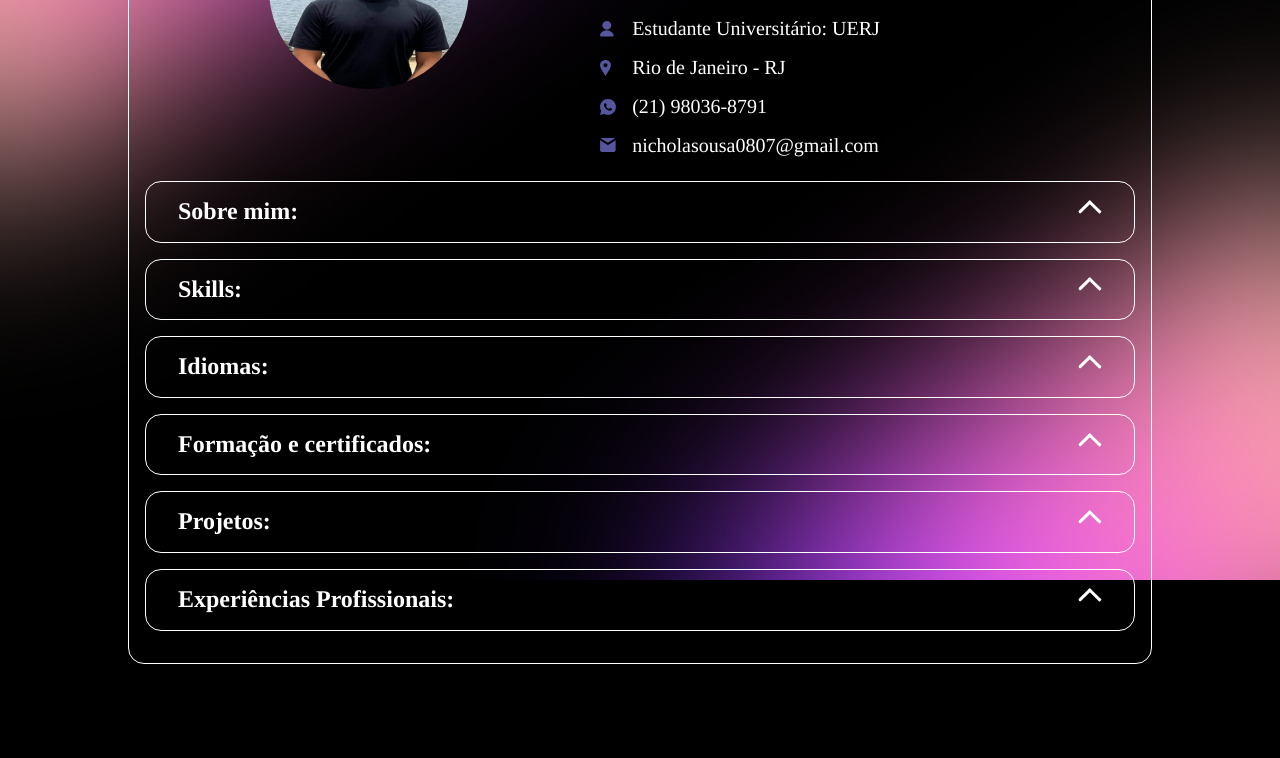
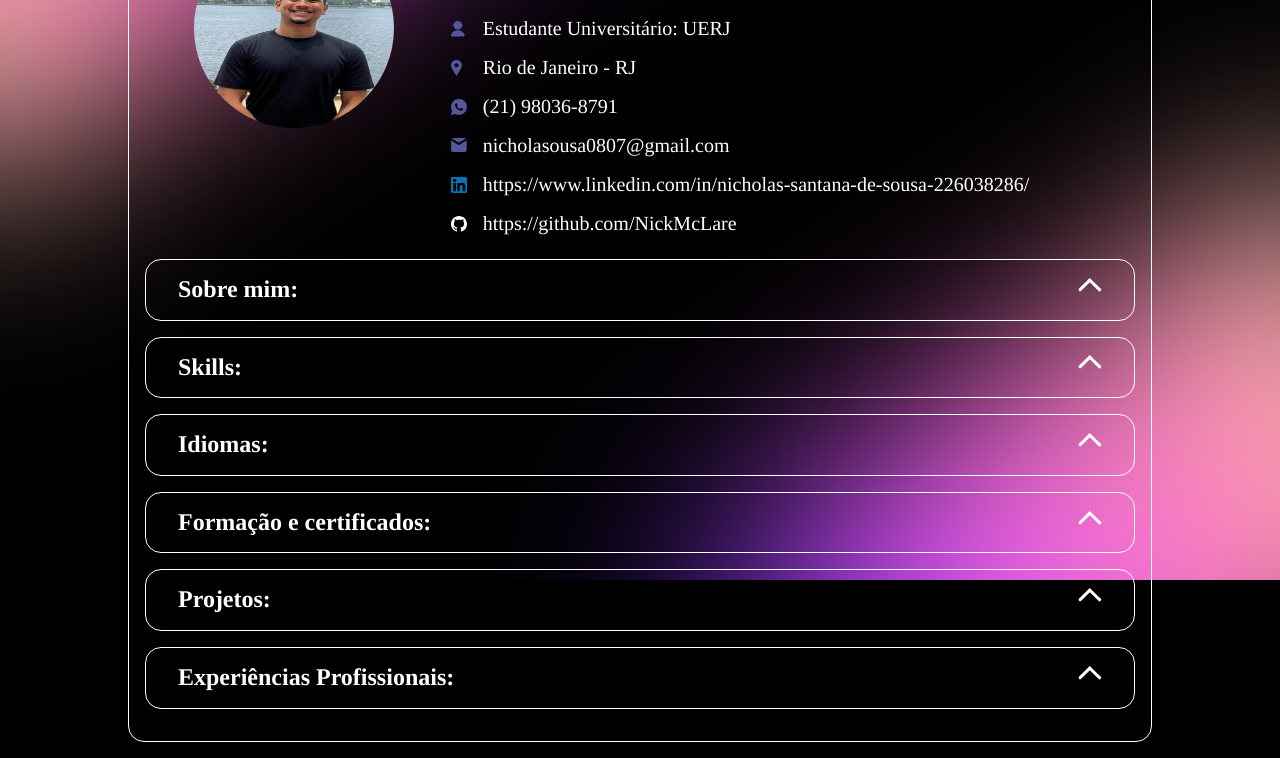
Before and after one commit to NickMcLare/my-portifolio, a plain HTML site: page index.html in a window 1280 px wide. Shown: the part 220-978 px from the top of the page. Before the commit the page ends 900 px from the top, so only its background shows below. Drawn offline with nearby package versions, Linux system fonts and the light colour scheme.

Commit message:
Adicionando algumas informações adicionais

```diff
--- a/assets/css/header.css
+++ b/assets/css/header.css
@@ -77,6 +77,14 @@
     background-image: url('../img/icons/phone-icon.svg');
 }
 
+.information .linkedin::before {
+    background-image: url('../img/icons/linkedin-svgrepo-com.svg');
+}
+
+.information .github::before {
+    background-image: url('../img/icons/iconmonstr-github-1\ 1.svg');
+}
+
 
 @media only screen and (min-width: 768px) {
     .header {
--- a/assets/data/profile.json
+++ b/assets/data/profile.json
@@ -5,6 +5,8 @@
   "location": "Rio de Janeiro - RJ",
   "phone": "(21) 98036-8791",
   "email": "nicholasousa0807@gmail.com",
+  "linkedin": "https://www.linkedin.com/in/nicholas-santana-de-sousa-226038286/",
+  "github": "https://github.com/NickMcLare",
   "me": [
     "Sou uma pessoa curiosa por natureza, proativa, carismática e organizada. Gosto de aprender, entender como as coisas funcionam e transformar ideias em algo concreto.\nAcredito no poder da evolução contínua, tanto no âmbito pessoal quanto profissional. Valorizo a colaboração, a transparência e o propósito em tudo o que faço. Para mim, cada projeto vai além do código ou de uma tarefa: é uma oportunidade de crescimento, troca de experiências e impacto.\nAtualmente curso Análise e Desenvolvimento de Sistemas na UERJ (Campus Zona Oeste), no turno da noite, e estou no 7º período.\nGosto de ambientes em que posso contribuir de forma significativa, compartilhar conhecimento e aprender com as pessoas ao meu redor. Sou comunicativo quando me sinto à vontade, mas também valorizo momentos de concentração, silêncio e foco.\nO que me move é a união entre desafio e desenvolvimento contínuo."
   ],
@@ -76,9 +78,9 @@
   ],
   "professionalExperience": [
     {
-      "name": "Sem experiência profissional",
-      "period": "Vazio",
-      "description": "Vazio"
+      "name": "Desenvolvimento de projetos pessoais",
+      "period": "Atual",
+      "description": "Realização de projetos, com fins pessoas, durante realização de cursos na área de tecnologia."
     }
   ],
   "education": [
--- a/assets/js/main.js
+++ b/assets/js/main.js
@@ -26,6 +26,15 @@ function updateProfileInfo(profileData) {
     const email = document.getElementById('profile.email')
     email.innerText = profileData.email
     email.href = `mailto:${profileData.email}`
+
+    const linkedin = document.getElementById('profile.linkedin')
+    linkedin.innerText = profileData.linkedin
+    linkedin.href = profileData.linkedin
+
+    const github = document.getElementById('profile.github')
+    github.innerText = profileData.github
+    github.href = profileData.github
+    console.log(profileData)
 }
 
 function updateMe(profileData) {
--- a/index.html
+++ b/index.html
@@ -36,6 +36,12 @@
                 </p>
                 <p class="email">
                     <a href="mailto:nicholasousa0807@gmail.com" target="_blank" id="profile.email">carregando@gmail.com</a>
+                </p>
+                <p class="linkedin">
+                    <a href="https://www.linkedin.com/in/nicholas-santana-de-sousa-226038286/" target="_blank" id="profile.linkedin">www.carregando.com</a>
+                </p>
+                <p class="github">
+                    <a href="https://github.com/NickMcLare" target="_blank" id="profile.github">www.carregando.com</a>
                 </p>
             </div>
 
```
Also changed, not shown: assets/img/icons/linkedin-svgrepo-com.svg (added).
